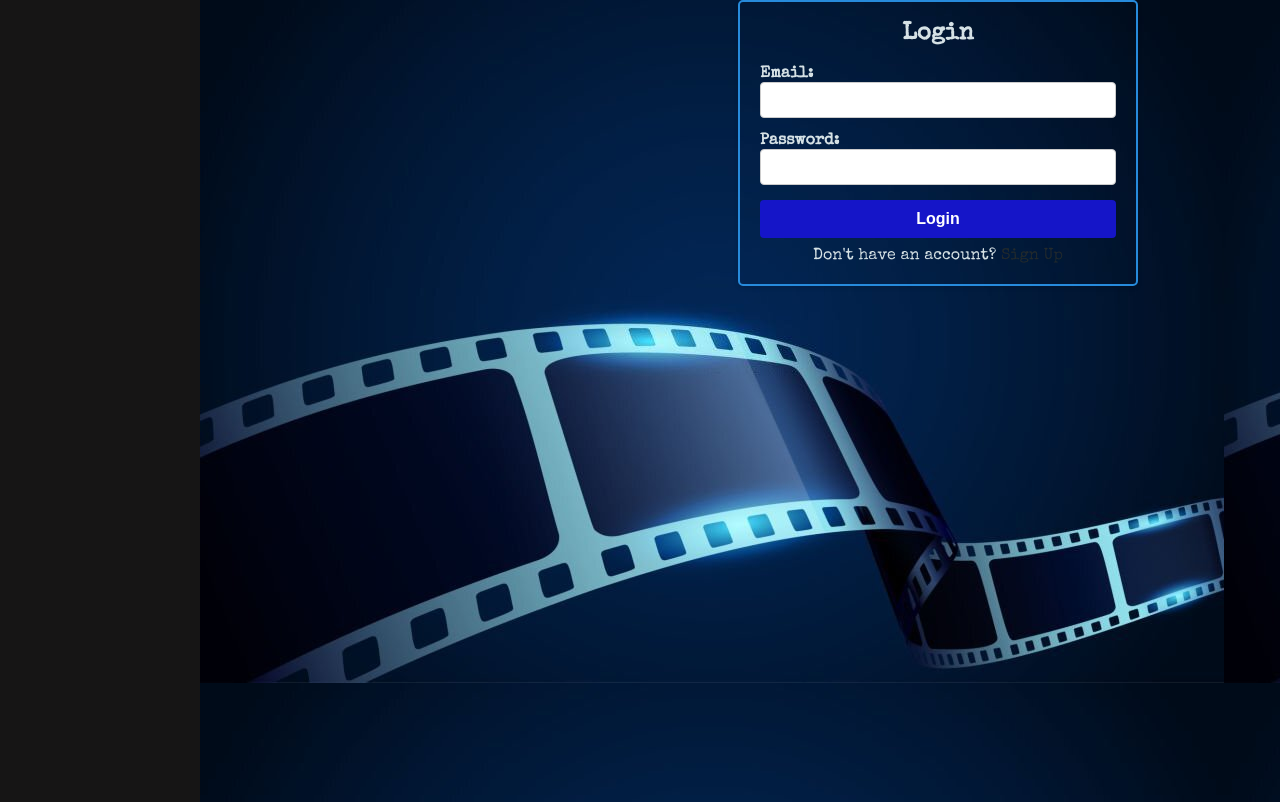
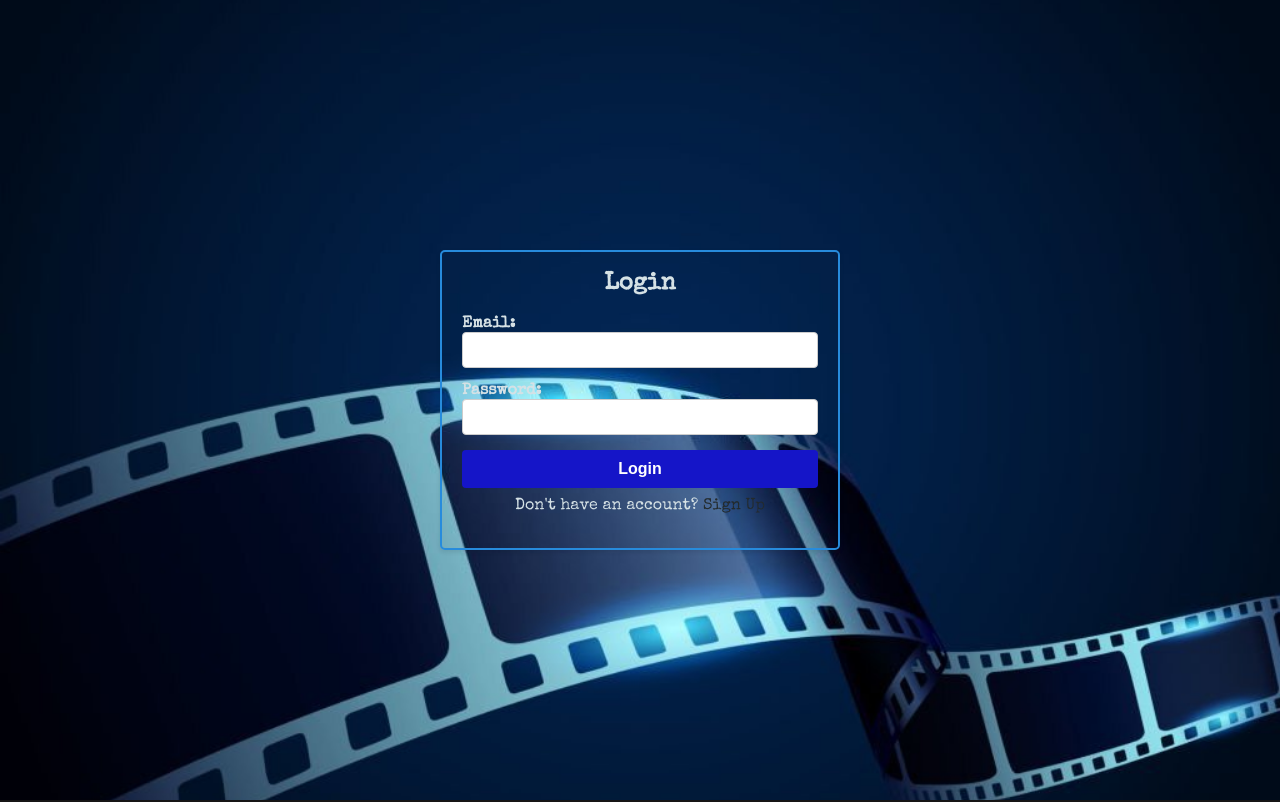
Before and after one commit to dhoangg003/Movie-App-CIJS85, a React (Create React App) app: page /login in a window 1280 px wide. Shown: the top 802 px of the page. Built offline with nearby package versions, Linux system fonts and the light colour scheme.

Commit message:
update css

```diff
--- a/package.json
+++ b/package.json
@@ -11,6 +11,7 @@
     "react": "^18.2.0",
     "react-dom": "^18.2.0",
     "react-icons": "^4.10.1",
+    "react-player": "^2.12.0",
     "react-router-dom": "^6.14.2",
     "react-scripts": "5.0.1",
     "react-slick": "^0.29.0",
--- a/src/components/SideBar/SideBar.css
+++ b/src/components/SideBar/SideBar.css
@@ -32,10 +32,13 @@
 .icon-with-text {
   display: flex;
   align-items: center;
+
+
 }
 
 .icon-with-text svg {
   margin-right: 10px;
+
 }
 
 
--- a/src/pages/LoginPage/LoginPage.css
+++ b/src/pages/LoginPage/LoginPage.css
@@ -1,14 +1,21 @@
 .hero {
-  height: 969px;
-  width: 1476px;
-  /* top: 50%;
+  position: absolute;
+  top: 0;
+  left: 0;
+  width: 100%;
+  height: 100%;
+  z-index: 9999;
+
+}
+
+.login-container {
+  position: absolute;
+  top: 50%;
   left: 50%;
-  transform: translate(-50%, -50%); */
-}
-.login-container {
-  max-width: 400px;
+  transform: translate(-50%, -50%);
+  width: 400px;
+  height:300px;
 
-  margin: 0 auto;
   padding: 20px;
   border: 2px solid #278bdc;
   border-radius: 5px;
--- a/src/pages/LoginPage/LoginPage.js
+++ b/src/pages/LoginPage/LoginPage.js
@@ -24,7 +24,12 @@ const LoginPage = () => {
   };
 
   return (
-    <div style={{ backgroundImage: `url(${slider5})` }} className="hero">
+    <div style={{
+      backgroundImage: `url(${slider5})`,
+      backgroundSize: "cover",
+      backgroundPosition: "center",
+      backgroundRepeat: "no-repeat"
+    }} className="hero">
       <div className="login-container">
         <h2>Login</h2>
         <form onSubmit={handleLogin}>
@@ -50,6 +55,7 @@ const LoginPage = () => {
             Login
           </button>
         </form>
+
         <p>
           Don't have an account? <Link to="/signup">Sign Up</Link>
         </p>
--- a/src/pages/MovieDetail/MovieDetail.css
+++ b/src/pages/MovieDetail/MovieDetail.css
@@ -459,6 +459,10 @@ box-sizing: border-box;
   padding-top: 2rem;
 }
 .visit-website {
+  display: flex;
+  justify-content: center;
+  align-items: center;
+  margin-top: 20px;
   padding-top:50px;
   transform: translateY(-50%);
 }
```
Also changed, not shown: src/pages/MovieDetail/MovieDetail.js (+1 -17 lines), 1 other file (tests, documents, lock files or other folders).
